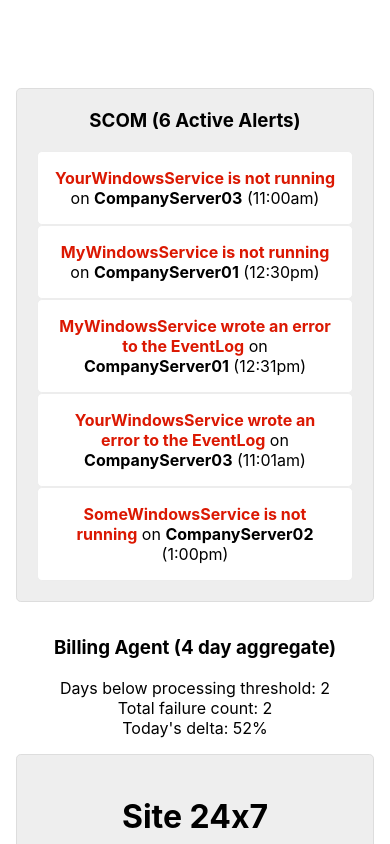
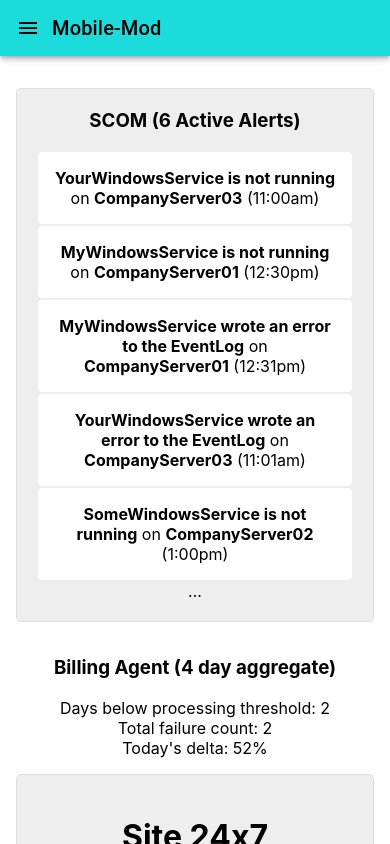
Before and after one commit to prodgers1/pwa-hackathon, a React (Create React App) app: page / in a window 390 px wide. Shown: the top 844 px of the page. Built offline with nearby package versions, Linux system fonts and the light colour scheme.

Commit message:
Header Nav responsive functionality and styling complete, other minor Nav & SCOM styling updates

```diff
--- a/src/components/Header/Header.js
+++ b/src/components/Header/Header.js
@@ -1,12 +1,18 @@
 import React, { useState, useEffect } from "react";
-import { Link } from "react-router-dom";
+import { Link as RouterLink } from "react-router-dom";
+
 import {
   AppBar,
   Toolbar,
   Typography,
   makeStyles,
   Button,
+  IconButton,
+  Drawer,
+  Link,
+  MenuItem,
 } from "@material-ui/core";
+import MenuIcon from "@material-ui/icons/Menu";
 
 const headersData = [
   {
@@ -14,7 +20,7 @@
     href: "/",
   },
   {
-    label: "LBC Clusters",
+    label: "LBClusters",
     href: "/lbc",
   },
   {
@@ -35,7 +41,11 @@
   header: {
     color: '#000',
     backgroundColor: "#1BDCDB",
-    padding: '0 3em 0 2em'
+    paddingRight: '3em',
+    paddingLeft: '2em',
+    "@media (max-width: 1000px)": {
+      paddingLeft: 0,
+    },
   },
   toolbar: {
     display: 'flex',
@@ -44,20 +54,27 @@
   menuButton: {
     size: '1.2em',
     marginLeft: '2.2em',
- },
+  },
+  drawerContainer: {
+    padding: '20px 30px',
+  },
+  menuItem: {
+    fontWeight: 'bold',
+  }
 }));
 
 const Header = () => {
   const classes = useStyles();
 
   const [state, setState] = useState({
-    mobileView: false
-  })
-  const { mobileView } = state;
+    mobileView: false,
+    drawerOpen: false
+  });
+  const { mobileView, drawerOpen } = state;
 
   useEffect(() => {
     const setResponsiveness = () => {
-      return window.innerWidth < 900
+      return window.innerWidth < 1000
         ? setState((prevState) => ({ ...prevState, mobileView: true }))
         : setState((prevState) => ({ ...prevState, mobileView: false }));
     };
@@ -75,7 +92,36 @@
   };
 
   const displayMobile = () => {
-    return (<div></div>);
+    const handleDrawerOpen = () =>
+      setState((prevState) => ({ ...prevState, drawerOpen: true }));
+    const handleDrawerClose = () =>
+      setState((prevState) => ({ ...prevState, drawerOpen: false }));
+
+    return (
+      <Toolbar>
+        <IconButton
+          {...{
+            edge: "start",
+            color: "inherit",
+            "aria-label": "menu",
+            "aria-haspopup": "true",
+            onClick: handleDrawerOpen,
+          }}
+        >
+          <MenuIcon />
+        </IconButton>
+        <Drawer
+          {...{
+            anchor: "left",
+            open: drawerOpen,
+            onClose: handleDrawerClose,
+          }}
+        >
+          <div className={classes.drawerContainer}>{getDrawerChoices()}</div>
+        </Drawer>
+        <div>{logo}</div>
+      </Toolbar>
+    );
   };
 
   const logo = (
@@ -92,12 +138,30 @@
             key: label,
             color: "inherit",
             to: href,
-            component: Link,
+            component: RouterLink,
             className: classes.menuButton
           }}
         >
           {label}
         </Button>
+      );
+    });
+  };
+
+  const getDrawerChoices = () => {
+    return headersData.map(({ label, href }) => {
+      return (
+        <Link
+          {...{
+            component: RouterLink,
+            to: href,
+            color: "inherit",
+            style: { textDecoration: "none" },
+            key: label,
+          }}
+        >
+          <MenuItem className={classes.menuItem}>{label}</MenuItem>
+        </Link>
       );
     });
   };
--- a/src/components/SCOM/SCOM.js
+++ b/src/components/SCOM/SCOM.js
@@ -49,10 +49,10 @@
   bold: {
     fontWeight: 'bold',
   },
-  alert: {
-    color: '#db1802', // red
-    fontWeight: 'bold',
-  },
+  // alert: {
+  //   color: '#db1802', // red
+  //   fontWeight: 'bold',
+  // },
   link: {
     color: '#000000',
     textDecoration: "none"
@@ -69,6 +69,7 @@
   }, []);
 
   if (isDashboard) {
+
     return(
       <div className={classes.root}>
         <div className={classes.container}>
@@ -83,9 +84,10 @@
               <Link to="/scom" className={classes.link}>
               {data.length > 0 && data.map((alert) => (
                 <Grid key={`dashboard-${alert.id}-${alert.source}`} className={classes.card}>
-                  <div><span className={classes.alert}>{alert.name}</span> on <span className={classes.bold}>{alert.source}</span> ({format(parseJSON(alert.createDate), 'h:mmaaa')})</div>
+                  <div><span className={classes.bold}>{alert.name}</span> on <span className={classes.bold}>{alert.source}</span> ({format(parseJSON(alert.createDate), 'h:mmaaa')})</div>
                 </Grid>
               )).slice(0,5)}
+              <div>...</div>
               </Link>
             </React.Fragment>
           )}
@@ -93,8 +95,9 @@
         </div>
       </div>
     )
-  }
-  else {
+
+  } else {
+
     return (
       <div className={classes.root}>
 
@@ -139,6 +142,7 @@
 
       </div>
     )
+
   }
 }
 
```
